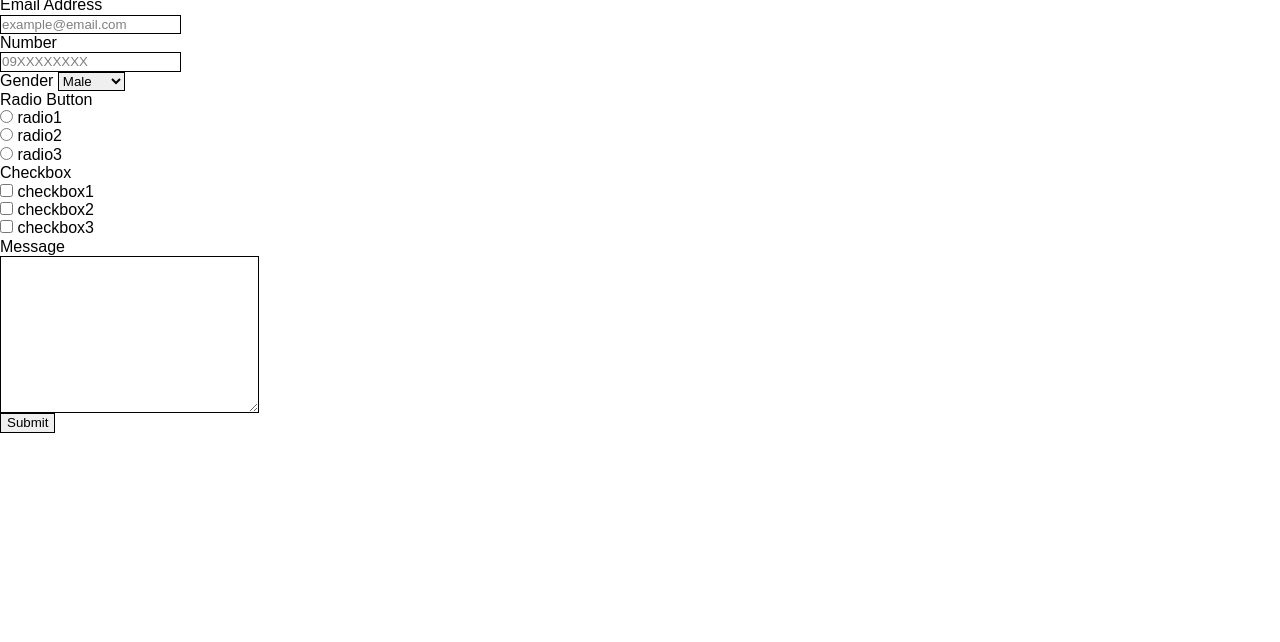
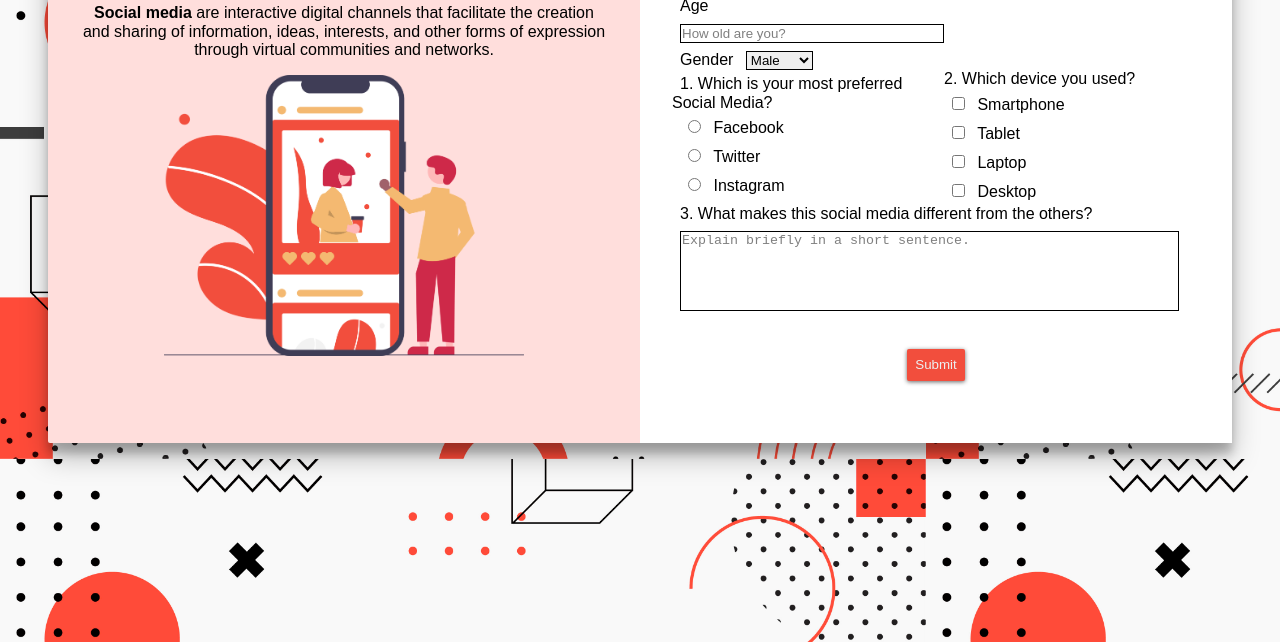
Before and after one commit to luhluh-17/survey-form, a plain HTML site: page index.html in a window 1280 px wide. Shown: the part 158-800 px from the top of the page. Drawn offline with Linux system fonts and the light colour scheme.

Commit message:
[WIP] adds styling to index.html

```diff
--- /dev/null
+++ b/css/main.css
@@ -0,0 +1,79 @@
+body {
+  background-image: url('/images/pattern.jpg');
+  background-size: contain;
+  margin: 0px 2rem;
+}
+
+textarea {
+  resize: none;
+}
+
+label, input, textarea{
+  margin: 8px;
+}
+
+.row {
+  display: flex;
+  align-items: center;
+  justify-content: center;
+}
+
+.column {
+  flex: 50%;
+}
+
+
+.card {
+  background: #ffdedc;
+  border-radius: 2px;
+  margin: 1rem;
+}
+
+.card-1 {
+  box-shadow: 0 14px 28px rgba(0,0,0,0.25), 0 10px 10px rgba(0,0,0,0.22);
+  transition: all 0.3s cubic-bezier(.25,.8,.25,1);
+}
+
+#image{
+  margin: 16px 25px;
+  width: 360px;
+}
+
+#number, #name, #email{
+  width: 50%
+}
+
+#left-side {
+  background: #ffdedc;
+  padding: 2rem;
+  height: max-content;
+  text-align: center;
+
+}
+
+#right-side {
+  background: #fff;
+  padding: 2rem;
+}
+
+.btn {
+  display: flex;
+  margin: 30px auto;
+  padding: 8px;
+
+  overflow: hidden;
+
+  border-width: 0;
+  outline: none;
+  border-radius: 2px;
+  box-shadow: 0 1px 4px rgba(0, 0, 0, .6);
+
+  background-color: #f24e3d;
+  color: #ecf0f1;
+
+  transition: background-color .3s;
+}
+
+.btn:hover, .btn:focus {
+  background-color: #e2343d;
+}
--- a/index.html
+++ b/index.html
@@ -6,28 +6,30 @@
   <meta http-equiv="X-UA-Compatible" content="IE=edge" />
   <meta name="viewport" content="width=device-width, initial-scale=1.0" />
   <link rel="stylesheet" type="text/css" href="css/reseter.css" />
+  <link rel="stylesheet" type="text/css" href="css/main.css">
   <title>Survey Form</title>
 </head>
 
 <body>
+  <main class="card card-1 row">
+    <div id="left-side" class="column">
       <h1 id="title">Survey Form</h1>
-  <p id="description">Lorem ipsum dolor sit amet consectetur, adipisicing elit. Harum, delectus at. Aperiam commodi
-    reprehenderit magni laudantium doloribus, cupiditate eum fuga?</p>
-  <br>
-  <form action="" method="get" id="survey-form">
+      <p id="description"> <strong>Social media</strong> are interactive digital channels that facilitate the creation and sharing of information, ideas, interests, and other forms of expression through virtual communities and networks.</p>
+      <img src="images/survey-image.png" alt="survey form image" id="image">
+    </div>
+    <div id="right-side" class="column row">
+      <form action="html/response.html" method="get" id="survey-form">
         <div>
           <label for="name" id="name-label">Name</label> <br>
-      <input type="text" name="name" id="name" placeholder="John Doe"> <br>
+          <input type="text" name="name" id="name" placeholder="John Doe" required> <br>
         </div>
         <div>
-      <!-- TODO#6 Add email validation -->
           <label for="email" id="email-label">Email Address</label> <br>
-      <input type="email" name="email" id="email" placeholder="example@email.com"> <br>
+          <input type="email" name="email" id="email" placeholder="example@email.com" required> <br>
         </div>
         <div>
-      <!-- TODO#9 Add min and max -->
-      <label for="number" id="number-label">Number</label> <br>
-      <input type="number" name="" id="number" placeholder="09XXXXXXXX"> <br>
+          <label for="number" id="number-label">Age</label> <br>
+          <input type="number" name="" id="number" placeholder="How old are you?" min="13" max="100"> <br>
         </div>
         <div>
           <label for="gender" id="gender-label">Gender</label>
@@ -37,34 +39,62 @@
             <option value="Other">Other</option>
           </select>
         </div>
+        <div class="row">
+          <div class="column">
+            <label for="radio" id="radio-label">1. Which is your most preferred Social Media?</label> <br>
             <div>
-      <label for="radio" id="radio-label">Radio Button</label> <br>
+              <label for="rb-facebook">
+                <input type="radio" name="radio" value="Facebook" id="rb-facebook" required>
+                Facebook
+              </label>
+              <br>
+              <label for="rb-twitter">
+                <input type="radio" name="radio" value="Twitter" id="rb-twitter">
+                Twitter
+              </label>
+              <br>
+              <label for="rb-instagram">
+                <input type="radio" name="radio" value="Instagram" id="rb-instagram">
+                Instagram
+              </label>
+              <br>
+            </div>
+          </div>
+          <div class="column">
+            <label for="checkbox" id="checkbox-label">2. Which device you used?</label> <br>
             <div>
-        <input type="radio" name="radio" id="radio1">
-        <label for="radio1">radio1</label> <br>
-        <input type="radio" name="radio" id="radio2">
-        <label for="radio2">radio2</label> <br>
-        <input type="radio" name="radio" id="radio3">
-        <label for="radio3">radio3</label> <br>
+              <label for="cb-smartphone">
+                <input type="checkbox" name="checkbox" id="cb-smartphone" >
+                Smartphone
+              </label>
+              <br>
+              <label for="cb-tablet">
+                <input type="checkbox" name="checkbox" id="cb-tablet">
+                Tablet
+              </label>
+              <br>
+              <label for="cb-laptop">
+                <input type="checkbox" name="checkbox" id="cb-laptop">
+                Laptop
+              </label>
+              <br>
+              <label for="cb-desktop">
+                <input type="checkbox" name="checkbox" id="cb-desktop">
+                Desktop
+              </label>
+              <br>
+            </div>
           </div>
         </div>
         <div>
-      <label for="checkbox" id="checkbox-label">Checkbox</label> <br>
-      <div>
-        <input type="checkbox" name="checkbox" id="checkbox1">
-        <label for="checkbox1">checkbox1</label> <br>
-        <input type="checkbox" name="checkbox" id="checkbox2">
-        <label for="checkbox2">checkbox2</label> <br>
-        <input type="checkbox" name="checkbox" id="checkbox3">
-        <label for="checkbox3">checkbox3</label> <br>
+          <label for="message" id="message-label">3. What makes this social media different from the others?</label> <br>
+          <textarea name="message" id="message" placeholder="Explain briefly in a short sentence." cols="60"
+            rows="5"></textarea>
         </div>
+        <div><button id="submit" class="btn">Submit</button></div>
+      </form>
     </div>
-    <div>
-      <label for="message" id="message-label">Message</label> <br>
-      <textarea name="message" id="message" cols="30" rows="10"></textarea>
-    </div>
-    <div><button id="submit">Submit</button></div>
-  </form>
+  </main>
 </body>
 
 </html>
```
Also changed, not shown: images/pattern.jpg (added), images/survey-image.png (added). Lines whose indentation alone changed are shown as unchanged.
